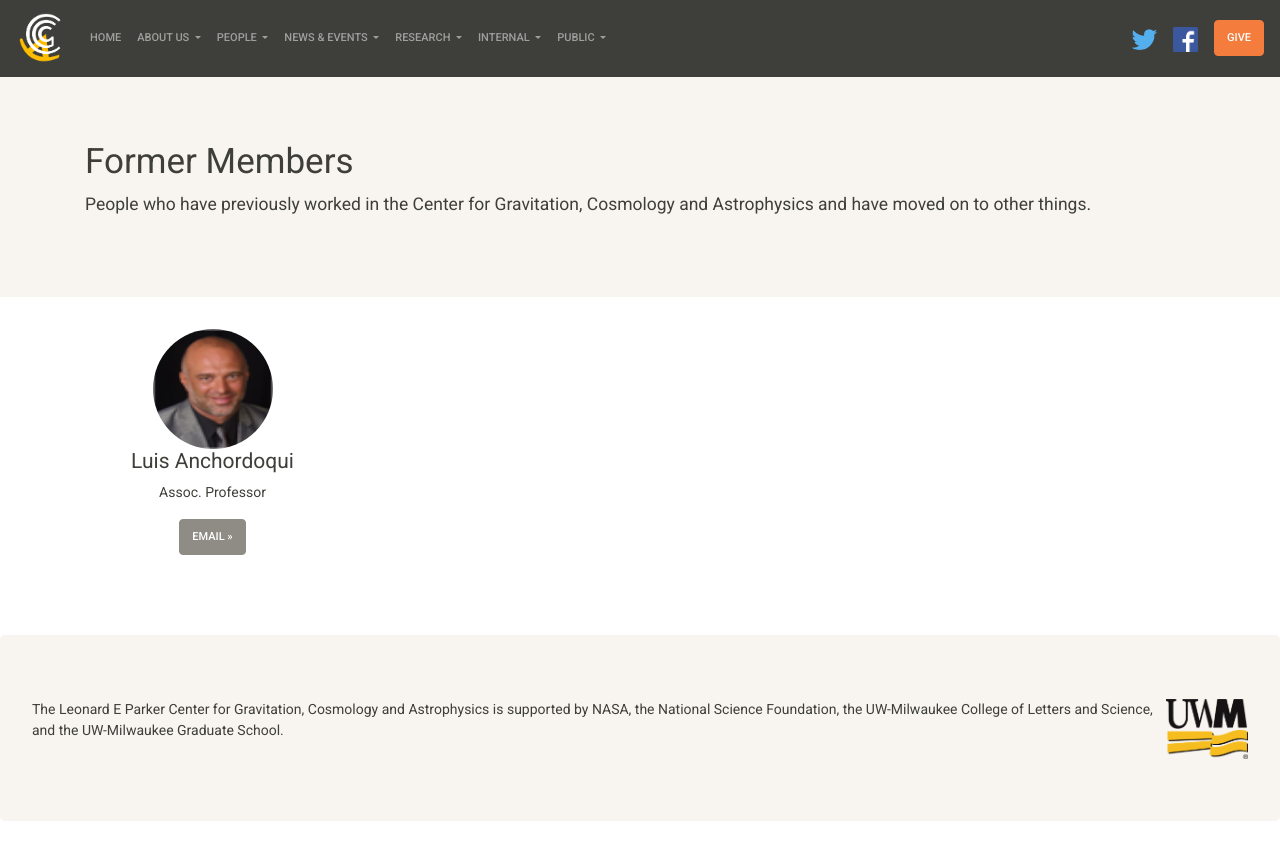
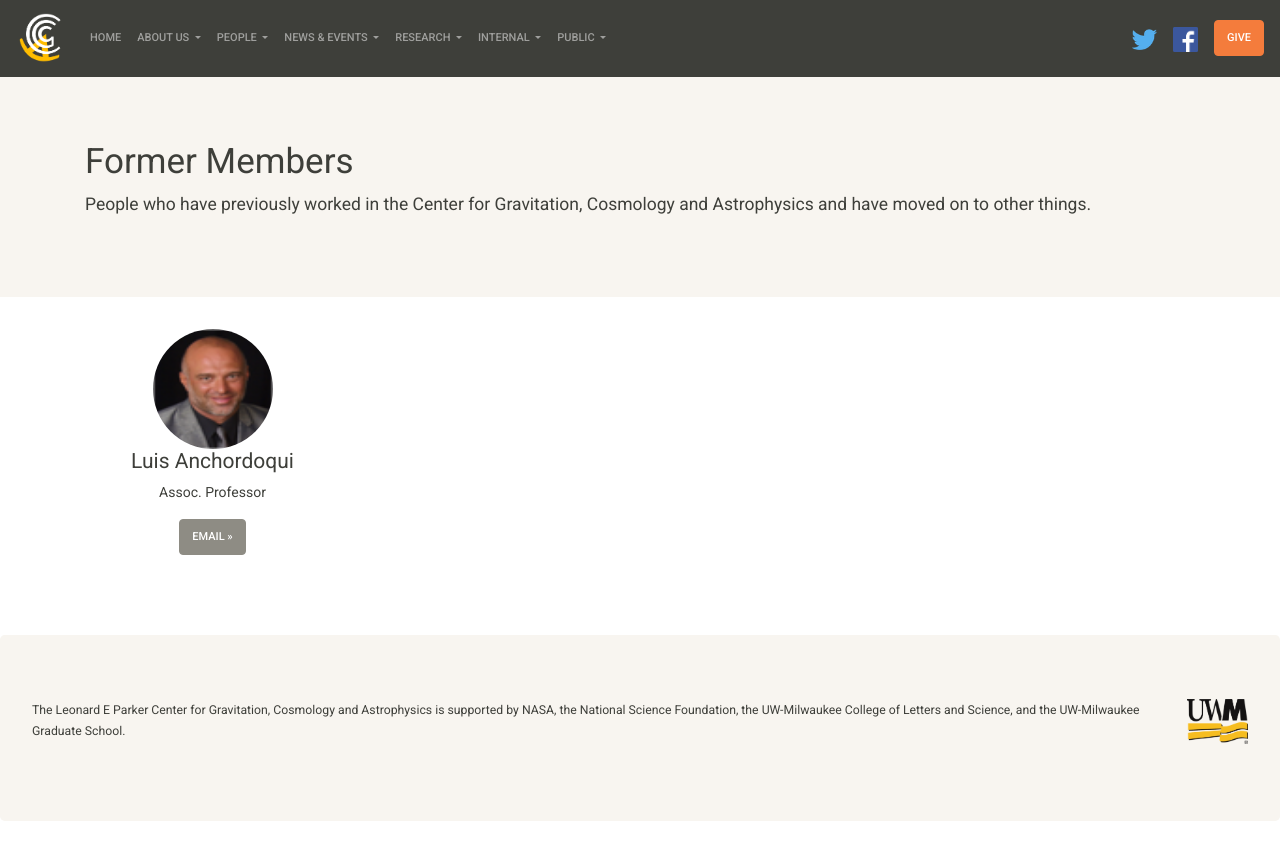
Before and after one commit to prbrady/prbrady.github.io, a Jekyll site: the page built from former_members.html, in a window 1280 px wide. Shown: the top 860 px of the page. Built offline with Jekyll 4.4.1, drawn with Linux system fonts in a browser that asks for light colours; nearby versions of some CDN libraries.

Commit message:
made footer text smaller

```diff
--- a/_includes/footer.html
+++ b/_includes/footer.html
@@ -1,4 +1,4 @@
 <footer class="jumbotron" style="margin-bottom:0; margin-top:4rem">
-      <img src="/assets/imgs/logos/uwm_logomark4clr1235_transparent.png" height="60" alt="UWM logo" class="float-right">
-      <p>The Leonard E Parker Center for Gravitation, Cosmology and Astrophysics is supported by NASA, the National Science Foundation, the UW-Milwaukee College of Letters and Science, and the UW-Milwaukee Graduate School.</p>
+      <a href="https://www.uwm.edu"><img src="/assets/imgs/logos/uwm_logomark4clr1235_transparent.png" height="45" alt="UWM logo" class="float-right"> </a>
+      <p><small>The Leonard E Parker Center for Gravitation, Cosmology and Astrophysics is supported by NASA, the National Science Foundation, the UW-Milwaukee College of Letters and Science, and the UW-Milwaukee Graduate School.</small></p>
 </footer>
```
